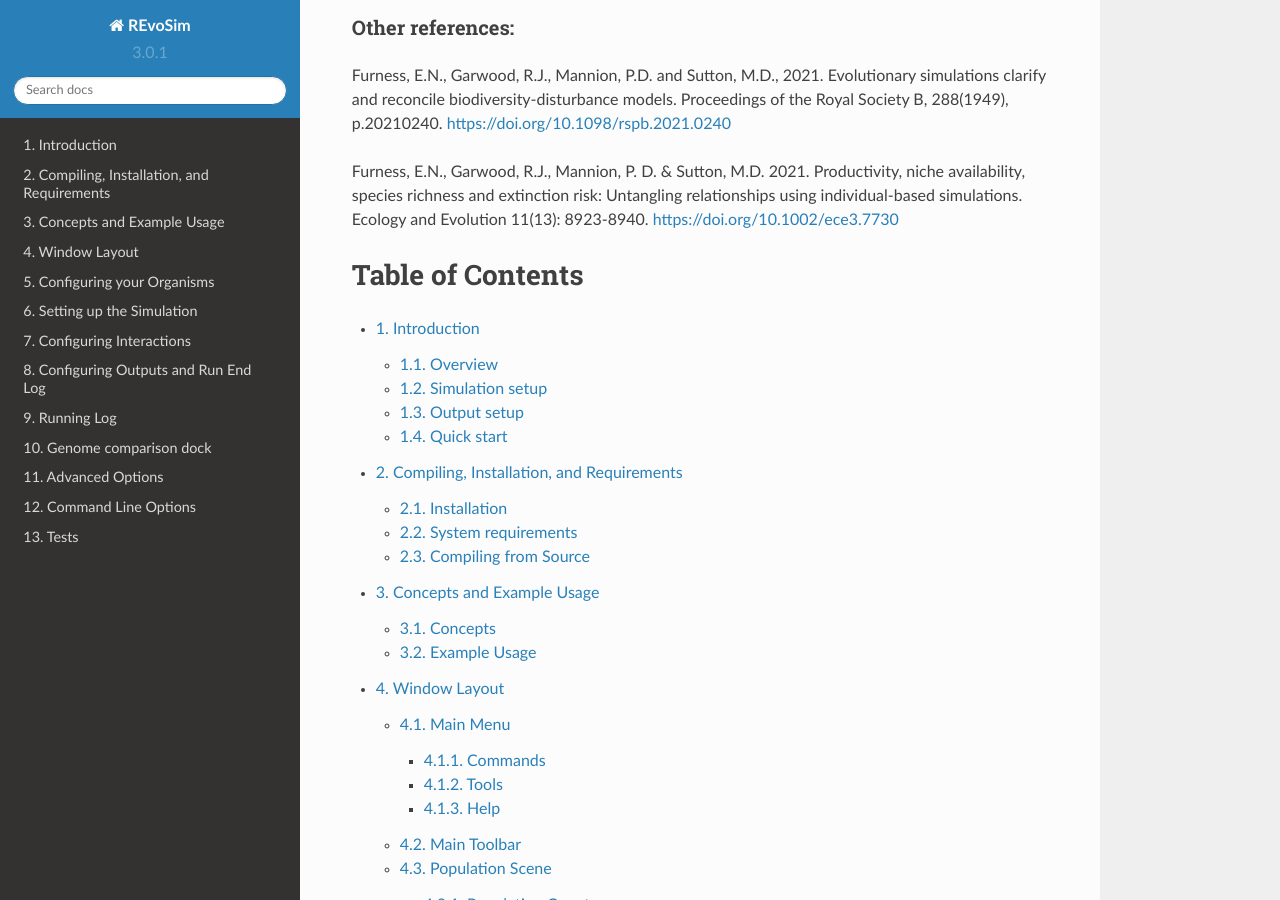
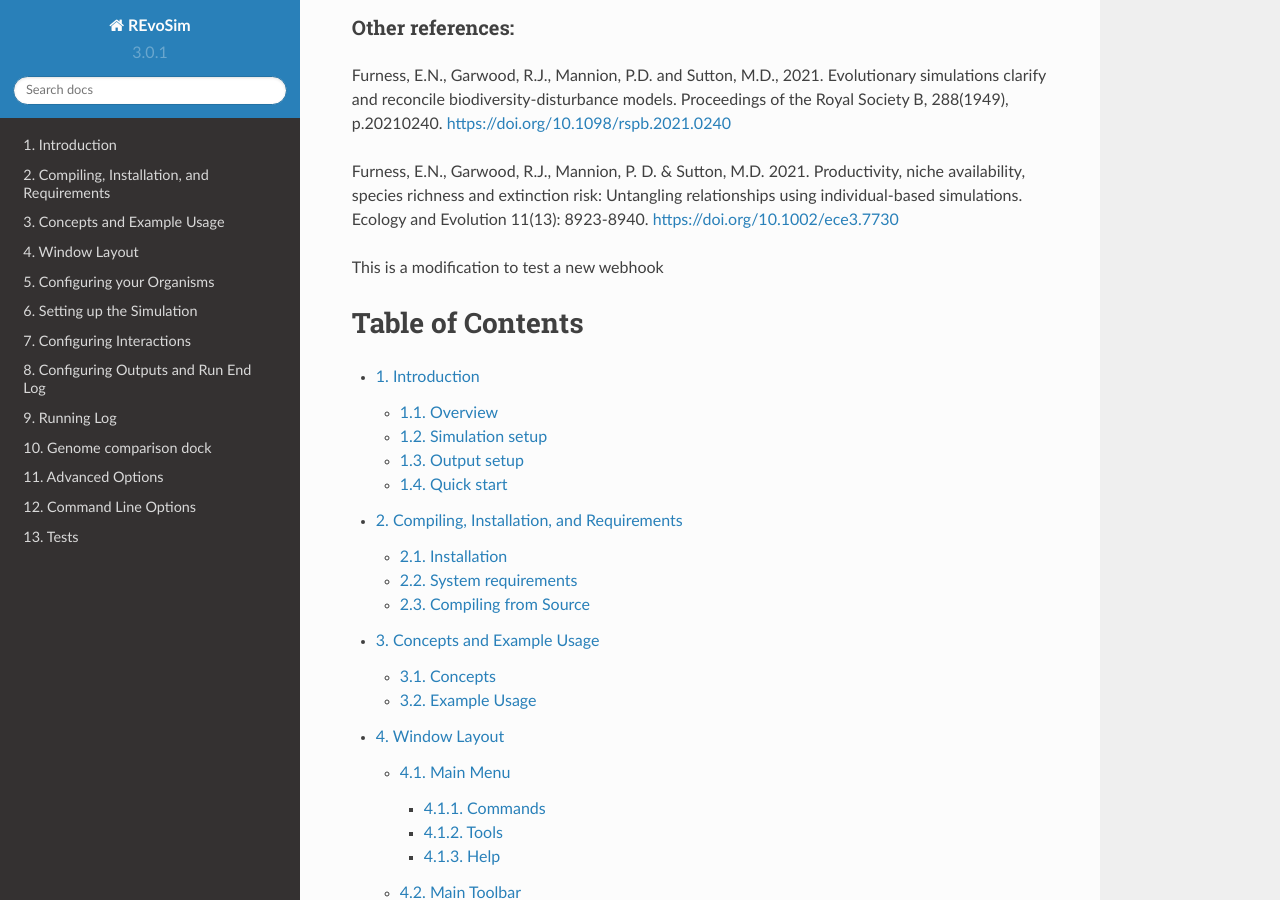
Before and after one commit to palaeoware/revosim, a Sphinx documentation site: the page built from revosim/docs/index.rst, in a window 1280 px wide and 900 px high, scrolled down 1496 px. Built offline with Sphinx 7.4.7 and the Read the Docs theme 2.0.0, drawn with Linux system fonts in a browser that asks for light colours.

Commit message:
Update webhook

```diff
--- a/revosim/docs/index.rst
+++ b/revosim/docs/index.rst
@@ -39,6 +39,7 @@ Furness, E.N., Garwood, R.J., Mannion, P.D. and Sutton, M.D., 2021. Evolutionary
 
 Furness, E.N., Garwood, R.J., Mannion, P. D. & Sutton, M.D. 2021. Productivity, niche availability, species richness and extinction risk: Untangling relationships using individual-based simulations. Ecology and Evolution 11(13): 8923-8940. `https://doi.org/10.1002/ece3.7730 <https://doi.org/10.1002/ece3.7730>`_
 
+This is a modification to test a new webhook
 
 Table of Contents
 =================
```
